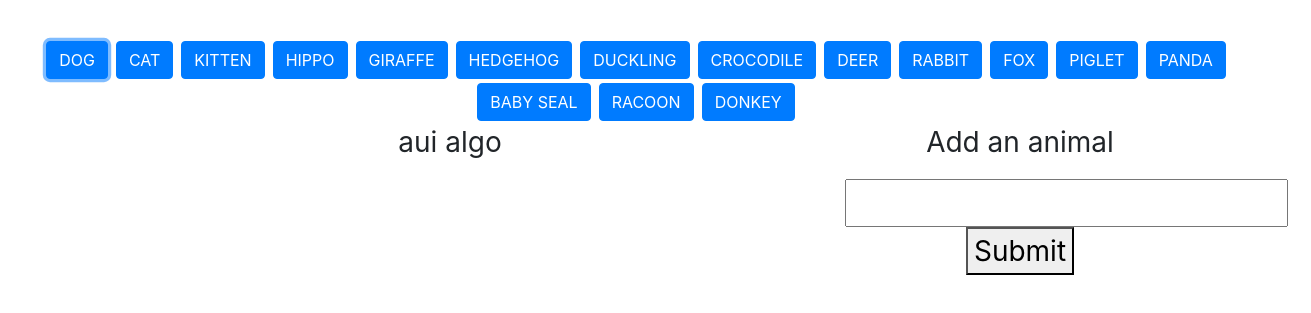
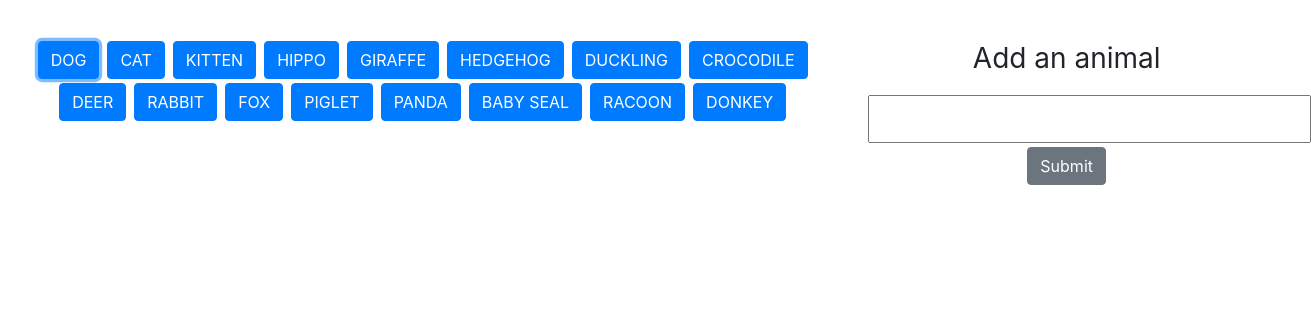
Before and after one commit to imonik/GifTastic, a plain HTML site: page index.html in a window 1280 px wide. Both pictures are taken after a click on the button "DOG". Shown: the part 61-374 px from the top of the page, 1311 px wide, since content can reach past the window. Drawn offline with nearby package versions, Linux system fonts and the light colour scheme; no server answers.

Commit message:
added changes

```diff
--- a/assets/javascript/game.js
+++ b/assets/javascript/game.js
@@ -1,9 +1,11 @@
 var animalsArr = ["dog", "cat", "kitten", "hippo", "giraffe", "hedgehog", "duckling", "crocodile", "deer", "rabbit", "fox", "piglet", "panda", "baby seal", "racoon", "donkey" ];
+var gifs = $('#gifs');
 
 
 $( document ).ready(function() {
 
 	function ajaxCallGif(){
+		gifs.empty();;
 		if(this.value === undefined){
 			return;
 		}
@@ -22,7 +24,7 @@ $( document ).ready(function() {
 						img.attr("data-animate",  response.data[i].images.fixed_height.url);
 						img.attr("data-state", "still");
 						img.on('click', stateChange);
-				    $('#gifs').prepend(img);
+				    gifs.prepend(img);
 				  }
 				})
 	}
--- a/index.html
+++ b/index.html
@@ -13,19 +13,19 @@
 	</header>
 	<main>
 		<section>
-			<div id="buttons"></div>
+			<div id="buttons" class="col-md-8 float-left"></div>
+			<div class="col-md-4 float-right">
+				<p class="title">Add an animal</p>
+				<input type="text" id="txtAnimal">
+				<button id="btnAddAnimal" class="btn btn-secondary">Submit</button>
+			</div>
 		</section>
 		<section class="container">
 			<div class="row">
 				<div class="col-md-8 float-left">
 					<div id="gifs"></div>
-					aui algo
 				</div>
-				<div class="col-md-4 float-right">
-					<p class="title">Add an animal</p>
-					<input type="text" id="txtAnimal">
-					<button id="btnAddAnimal">Submit</button>
-				</div>
+
 			</div>
 		</section>
 	</main>
```
